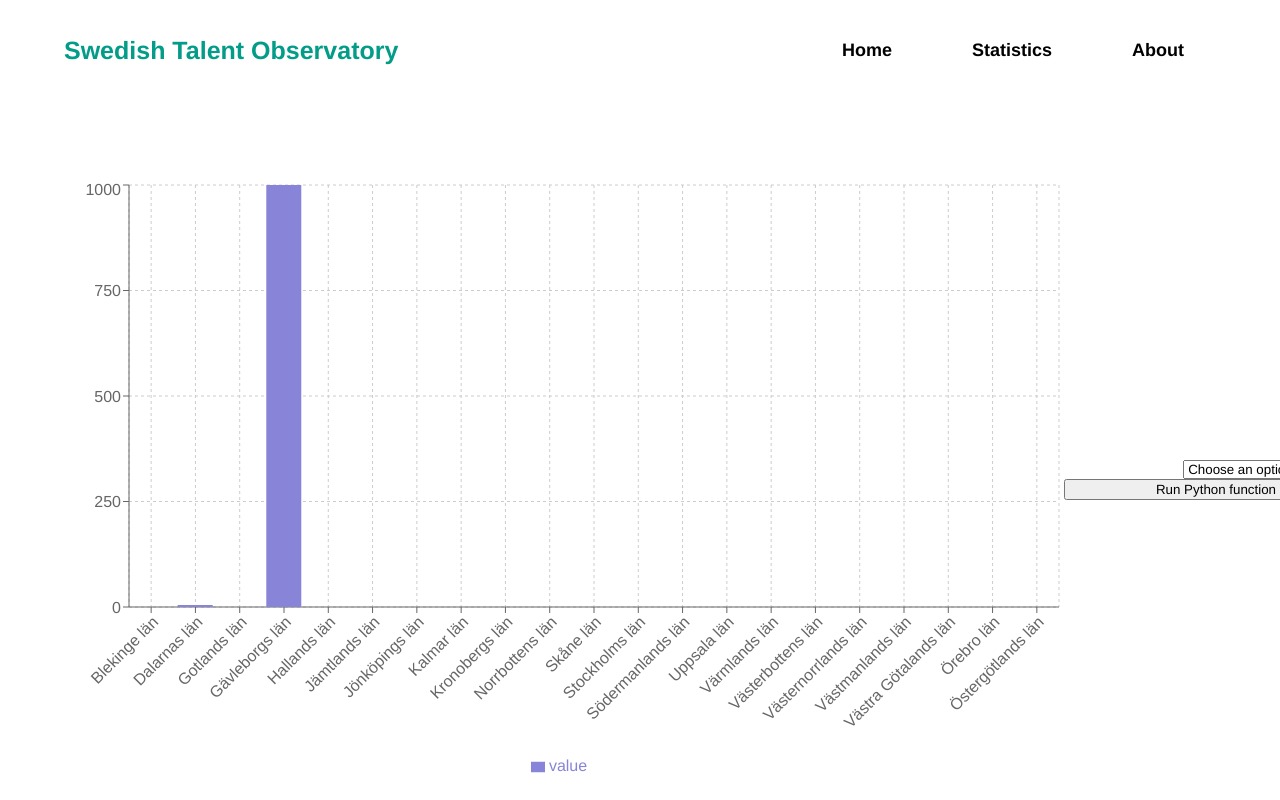
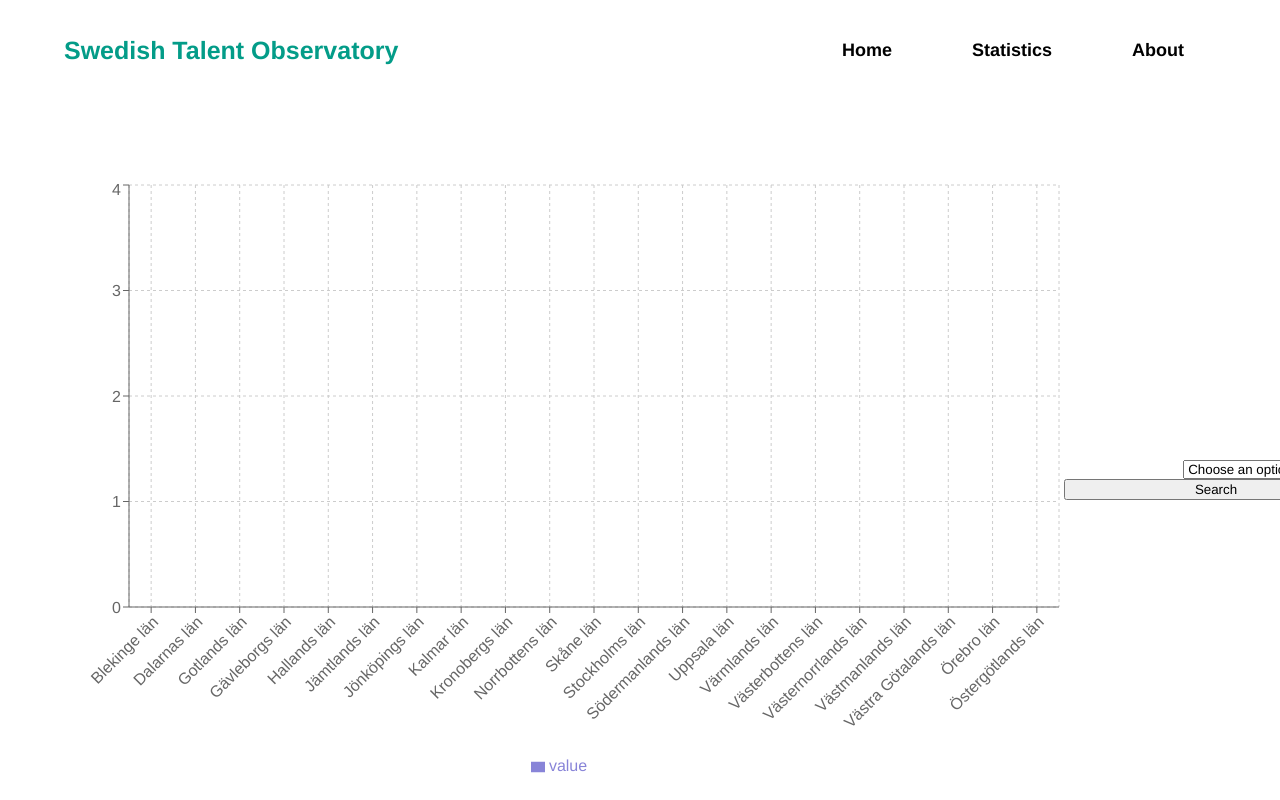
Before and after one commit to DiaHassan/II1305-Team-Echo, a React (Create React App) app in the folder Project/dashboard/: page /finder in a window 1280 px wide. Shown: the top 800 px of the page. Built offline with nearby package versions, Linux system fonts and the light colour scheme.

Commit message:
Update Tabletest.jsx

```diff
--- a/Project/dashboard/src/Presenters/Tabletest.jsx
+++ b/Project/dashboard/src/Presenters/Tabletest.jsx
@@ -6,9 +6,9 @@ export default function Tabletest() {
 
     const data = [
         {name: 'Blekinge län', value: 0},
-        {name: 'Dalarnas län', value: 5},
+        {name: 'Dalarnas län', value: 0},
         {name: 'Gotlands län', value:0},
-        {name: 'Gävleborgs län', value:1000},
+        {name: 'Gävleborgs län', value:0},
         {name: 'Hallands län', value:0},
         {name: 'Jämtlands län', value: 0},
         {name: 'Jönköpings län', value: 0},
@@ -86,7 +86,7 @@ export default function Tabletest() {
                         </select>
                     </label>
                 </form>
-                <button onClick={handleClick} className='forlistbutton'>Run Python function</button>
+                <button onClick={handleClick} className='forlistbutton'>Search</button>
             </div>
         </div>
     );
```
